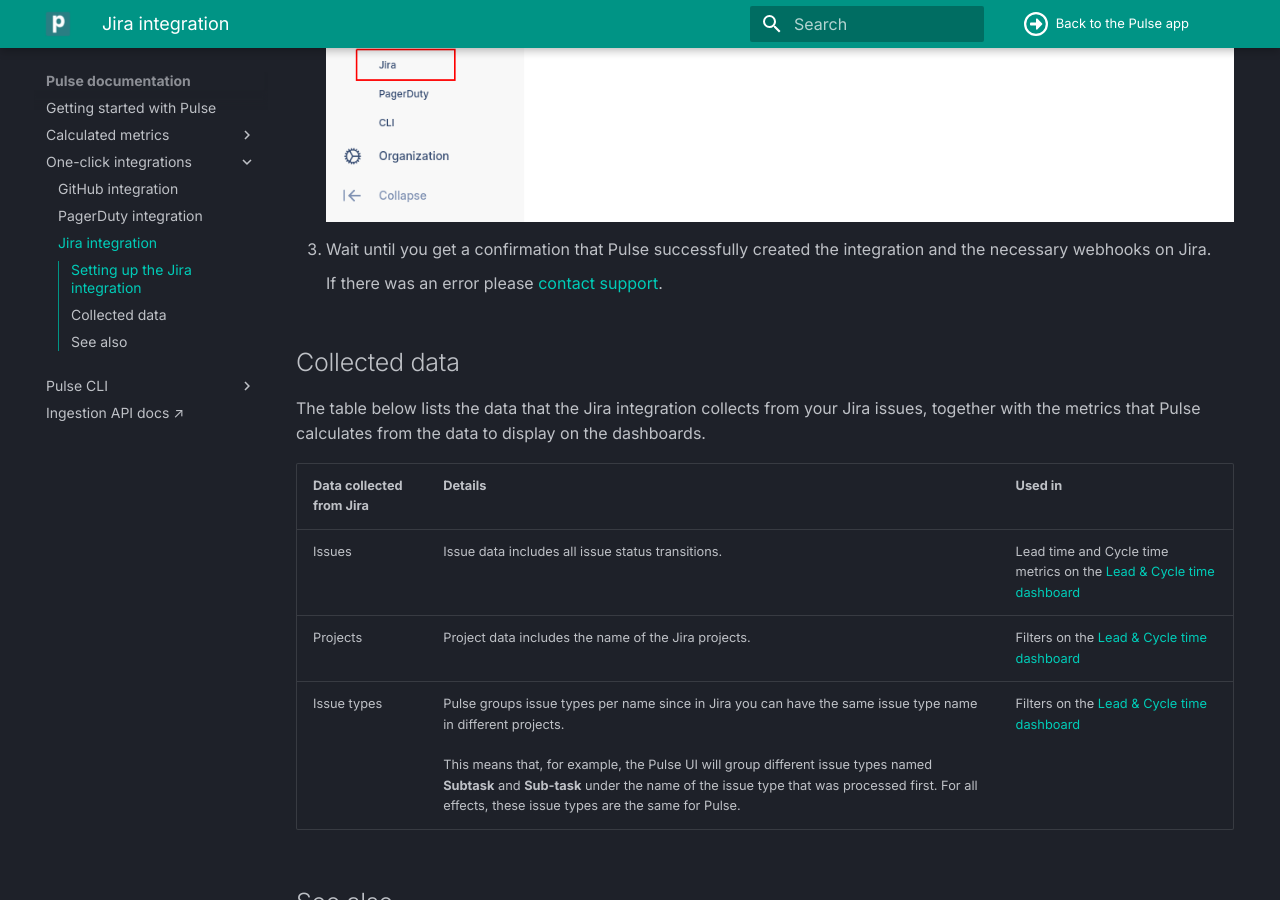
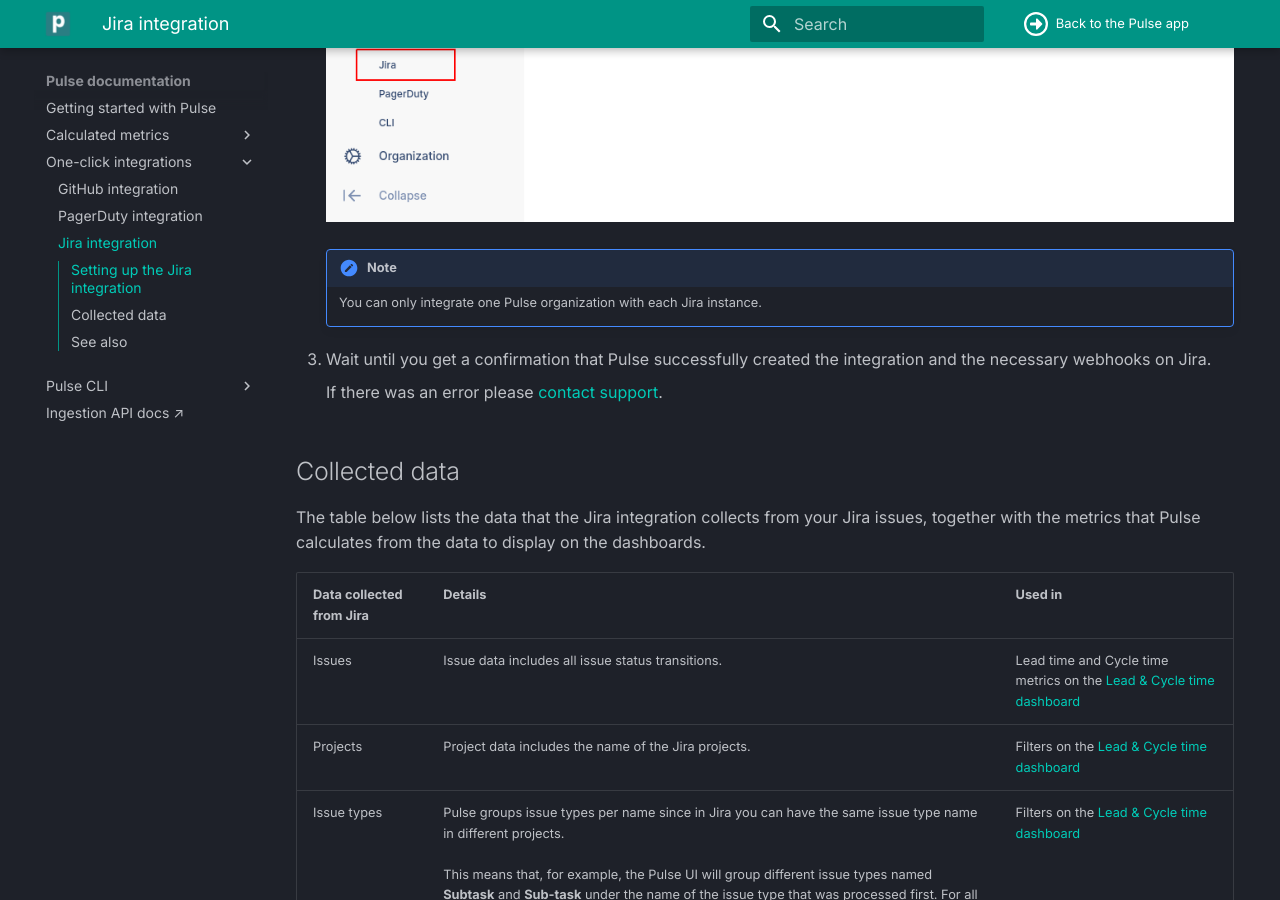
Before and after one commit to codacy/pulse-user-docs, an MkDocs documentation site: the page built from docs/one-click-integrations/jira-integration.md, in a window 1280 px wide and 900 px high, scrolled down 860 px. Built offline with MkDocs 1.6.1 and Material for MkDocs 9.7.7, drawn with Linux system fonts in a browser that asks for light colours.

Commit message:
feat: Add warning about Pulse's Jira application limitations [PUL-1281] (#133)

```diff
--- a/docs/one-click-integrations/jira-integration.md
+++ b/docs/one-click-integrations/jira-integration.md
@@ -14,6 +14,9 @@
         This step should be performed by a Jira administrator, since Pulse will only have access to Jira resources that the user setting up the integration has access to.
 
     ![Installing the Pulse Jira app](images/jira-installing.png)
+
+    !!! note
+        You can only integrate one Pulse organization with each Jira instance.
 
 1.  Wait until you get a confirmation that Pulse successfully created the integration and the necessary webhooks on Jira.
 
```
